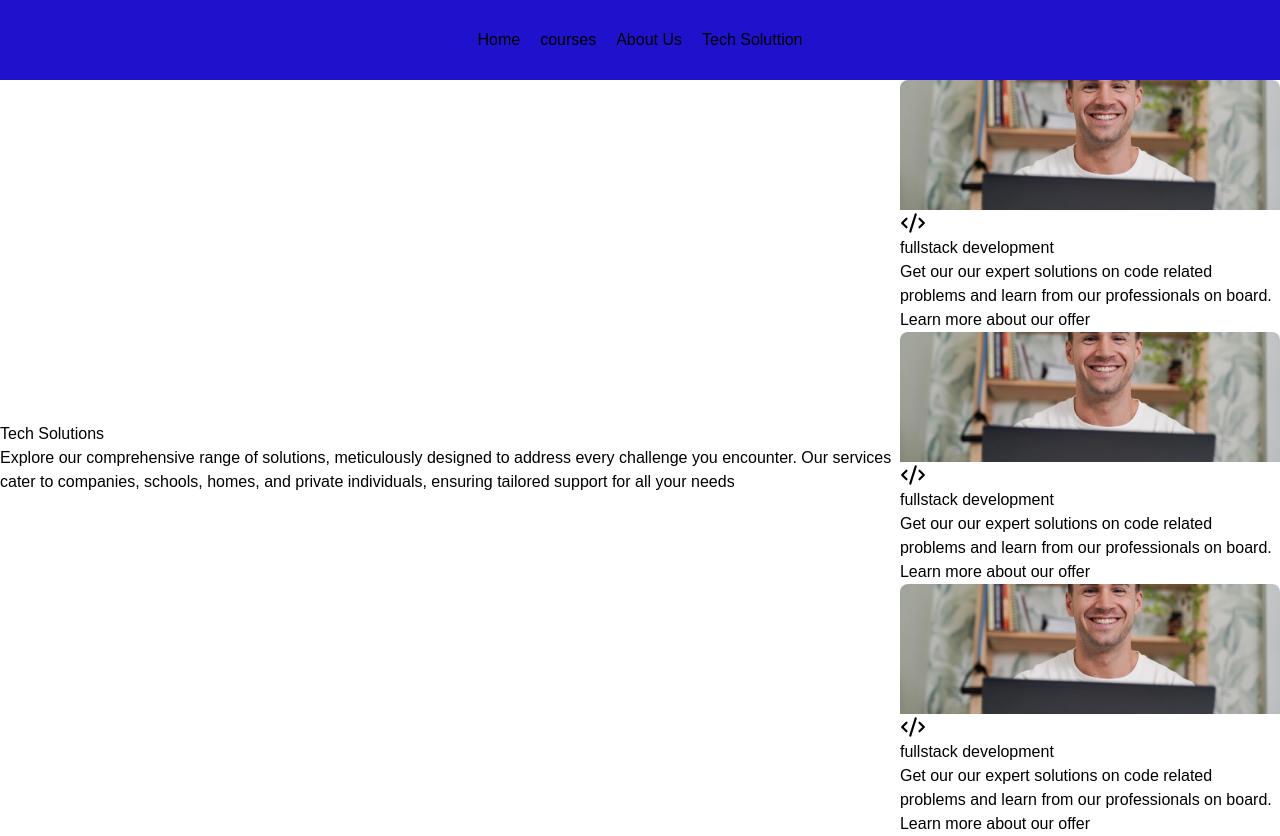
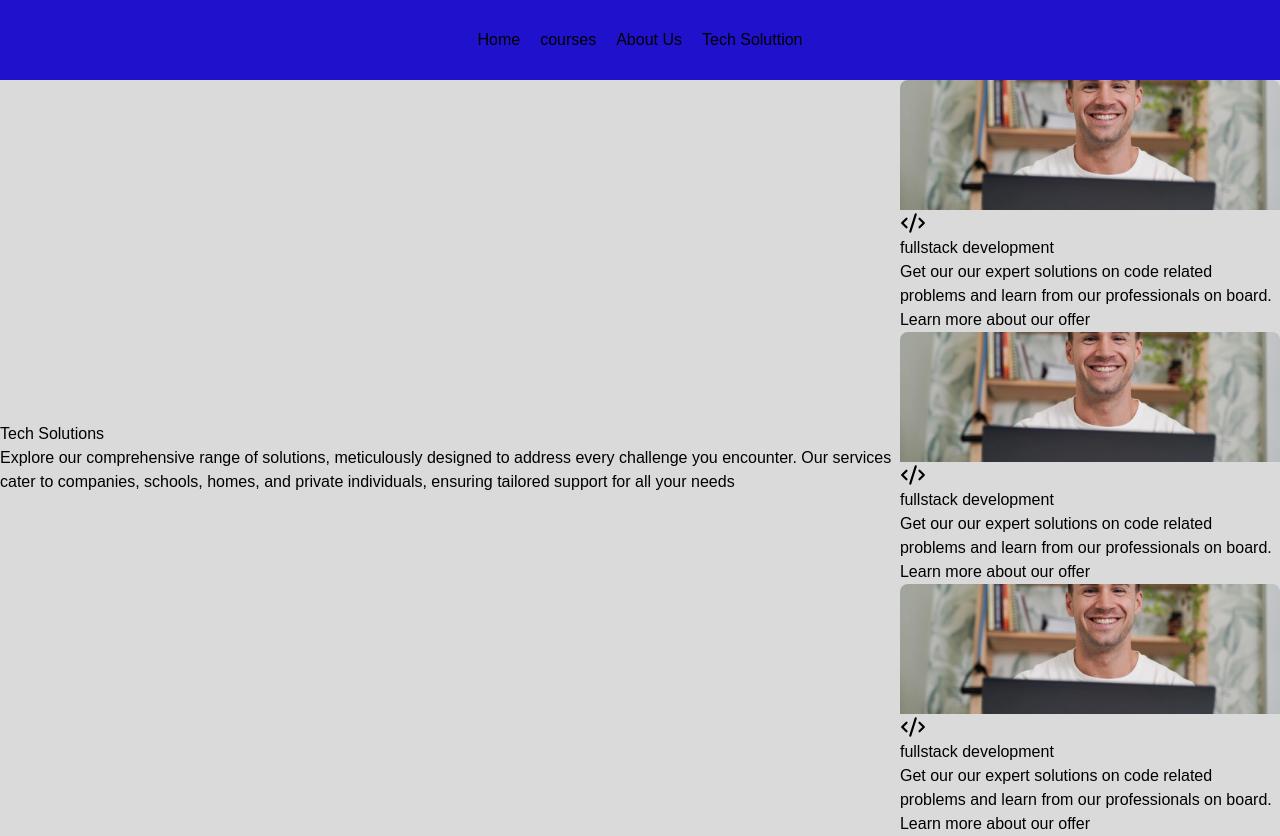
Before and after one commit to luminousbinary/prime-tech-solutions, a React (Vite) app: page /tech-solutions in a window 1280 px wide. Built offline with nearby package versions, Linux system fonts and the light colour scheme.

Commit message:
deploy config

```diff
--- a/src/App.css
+++ b/src/App.css
@@ -247,6 +247,7 @@ p {
 /* tech sol */
 
 .tsolm {
+  background: #dadada;
   display: flex;
   justify-content: center;
   align-items: center;
--- a/src/pages/Tech-Solutions.tsx
+++ b/src/pages/Tech-Solutions.tsx
@@ -7,7 +7,7 @@ export default function TechSolutions() {
         <>
             <div className=" tsolm flex flex-col text-center align-middle justify-center px-20 py-20 mx-auto">
                 <div className="w-full flex flex-col justify-center items-center space-y-4">
-        <h1 className= "capitalize font-bold text-4xl  text-[#2011CC] text-center w-full">
+                    <h1 className="capitalize font-bold text-4xl  text-[#2011CC] text-center w-full">
                         Tech Solutions
                     </h1>
                     <span className="text-center md:w-[80%]  md:text-lg  text-xs w-[100%]">
--- a/vite.config.ts
+++ b/vite.config.ts
@@ -4,4 +4,5 @@ import react from '@vitejs/plugin-react-swc'
 // https://vitejs.dev/config/
 export default defineConfig({
   plugins: [react()],
+  base:"/prime-tech-solutions"
 })
```
Lines whose indentation alone changed are shown as unchanged.
